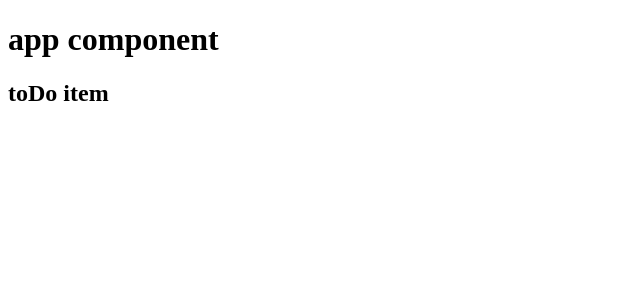
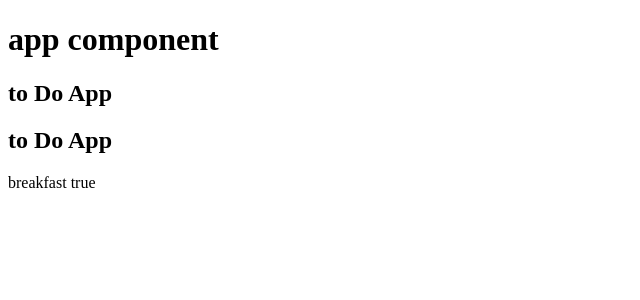
Before and after one commit to JalilAbdullayev/angular-toDoApp, an Angular app: page / in a window 1280 px wide. Shown: the top 300 px of the page, without its empty margins (0-640 px from the left). Built offline with nearby package versions, Linux system fonts and the light colour scheme.

Commit message:
Templates

```diff
--- a/src/app/app.component.html
+++ b/src/app/app.component.html
@@ -1,2 +1,7 @@
 <h1>app component</h1>
-<h2>toDo item</h2>
+<h2>{{ title }}</h2>
+<h2>{{ getTitle() }}</h2>
+<p>
+  {{ toDoItem.description }}
+  {{ toDoItem.action }}
+</p>
--- a/src/app/app.component.ts
+++ b/src/app/app.component.ts
@@ -1,13 +1,26 @@
 import {Component} from '@angular/core';
 
 @Component({
-  // selector: 'app-root',
-  // selector: '.app-root',
-  // selector: '#app-root',
   selector: 'app',
-  templateUrl: './app.component.html',
+  // templateUrl: './app.component.html',
+  template: `<h1>app component</h1>
+  <h2>{{ title }}</h2>
+  <h2>{{ getTitle() }}</h2>
+  <p>
+    {{ toDoItem.description }}
+    {{ toDoItem.action }}
+  </p>
+  `,
   styleUrl: './app.component.css'
 })
 export class AppComponent {
-  title = 'toDoApp';
+  title = 'to Do App';
+  toDoItem = {
+    description: 'breakfast',
+    action: true
+  }
+
+  getTitle() {
+    return this.title;
+  }
 }
```
